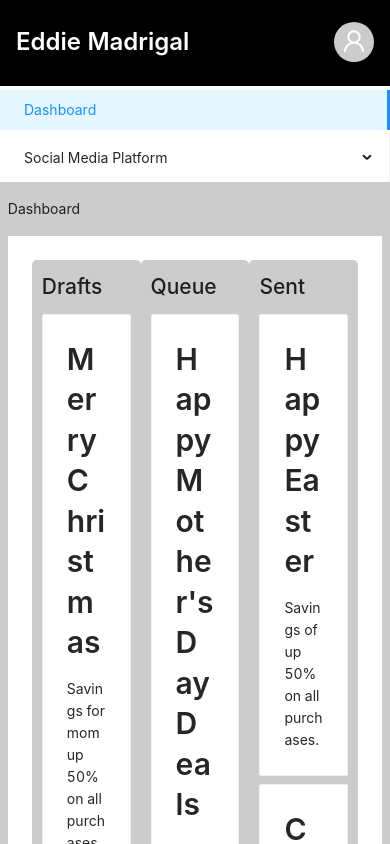
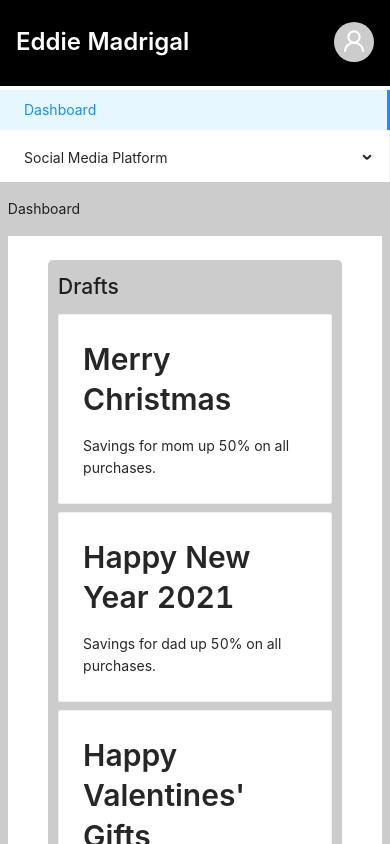
Before and after one commit to eddiemadrigal/react-antdesign-dashboard, a React (Create React App) app: page / in a window 390 px wide. Shown: the top 844 px of the page. Built offline with nearby package versions, Linux system fonts and the light colour scheme.

Commit message:
responsive ant.design added

```diff
--- a/src/components/App.js
+++ b/src/components/App.js
@@ -51,12 +51,17 @@ const App = props => {
             <Breadcrumb style={{ margin: '16px 0' }}>
               <Breadcrumb.Item>Dashboard</Breadcrumb.Item>
             </Breadcrumb>
-            <div style={{ background: '#fff', padding: 24, minHeight: 580, display: 'flex', justifyContent: 'space-around' }}>
+            <Row style={{ background: '#fff', padding: 24, minHeight: 580, display: 'flex', justifyContent: 'space-around' }}>
               { lists.map(list =>
-                <List title={ list.title }
-                      posts={list.posts}
-                />) }
-            </div>
+
+                  <Col xs={24} md={12} lg={8}>
+                    <List title={ list.title }
+                        posts={list.posts}
+                    />
+                  </Col>
+                )
+              }
+            </Row>
           </Content>
         </Col>
       </Row>
--- a/src/components/List.js
+++ b/src/components/List.js
@@ -1,4 +1,5 @@
 import React from 'react';
+import { Row, Col } from 'antd';
 import PostCard from './PostCard'
 
 const List = ({ title, posts }) => {
@@ -14,8 +15,9 @@ const styles={
   container: {
     backgroundColor: '#ccc',
     borderRadius: 5,
-    width: 300,
-    padding: 10
+    width: '90%',
+    padding: 10,
+    margin: '0 auto'
   }
 }
 
```
